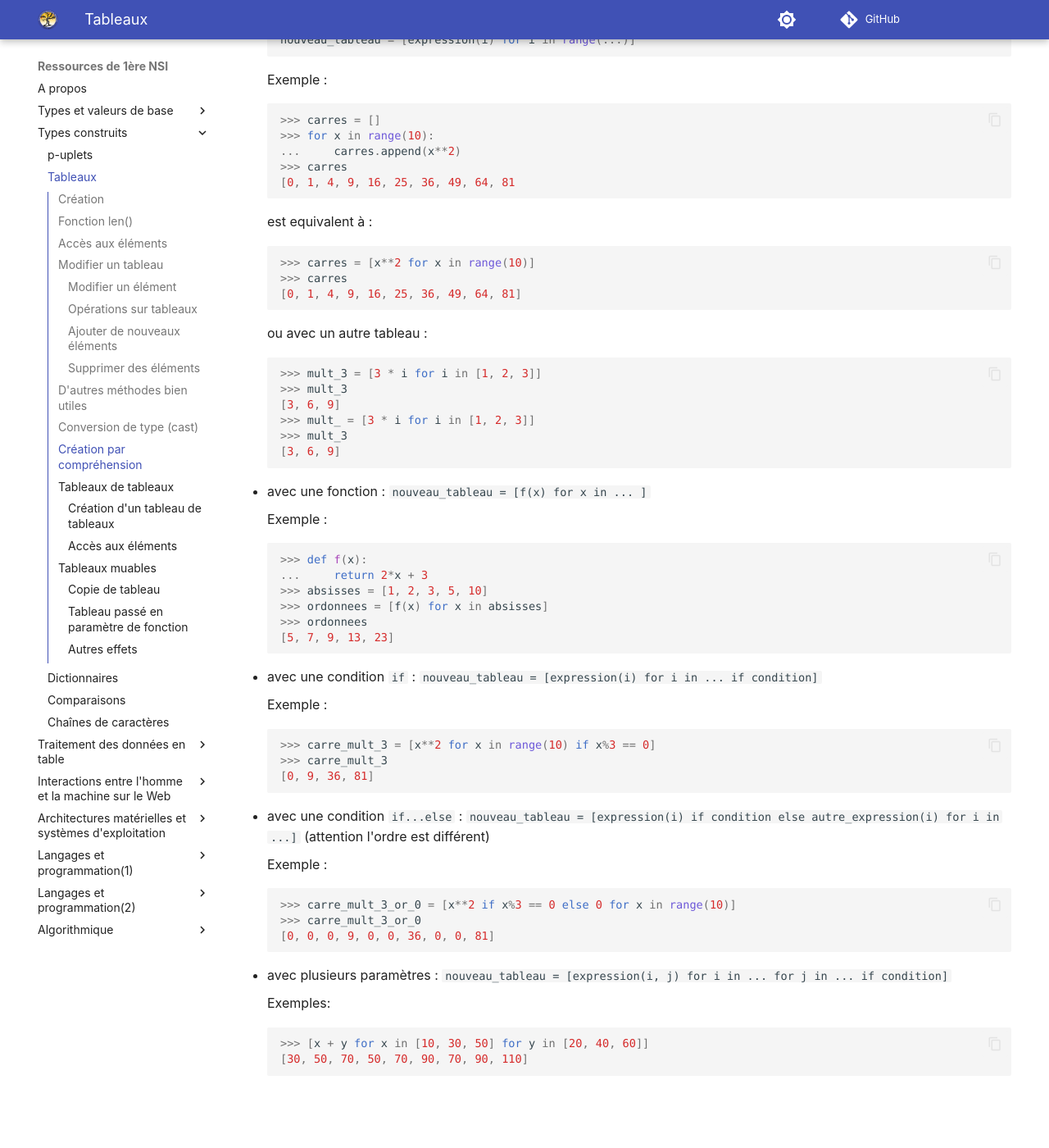
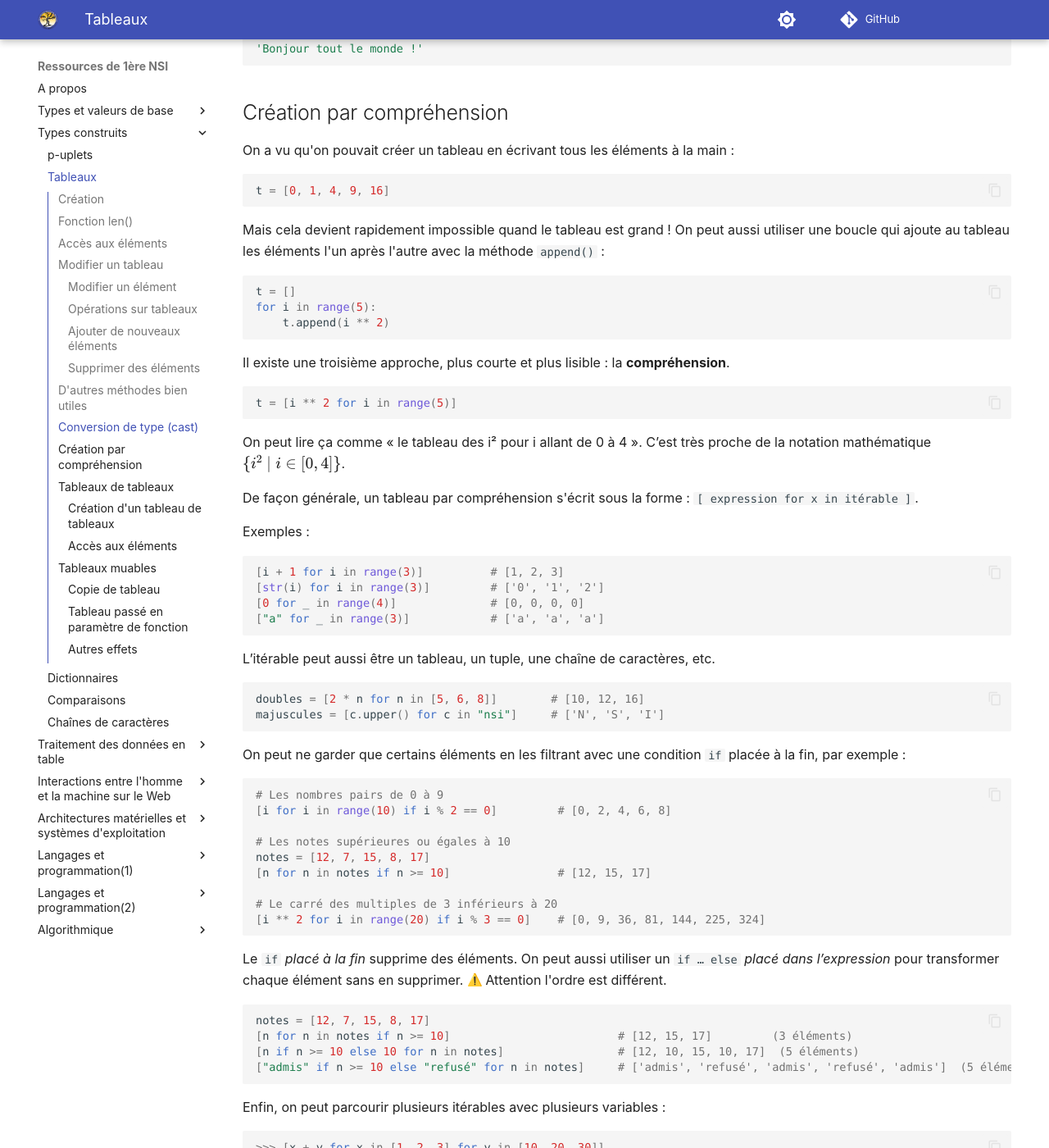
Before and after one commit to fab-perez/NSI-1, an MkDocs documentation site: the page built from docs/types-construits/2-tableaux.md, in a window 1280 px wide and 1400 px high, scrolled down 6918 px. Shown: the whole window at 82% size. Built offline with MkDocs 1.6.1 and Material for MkDocs 9.7.7, drawn with Linux system fonts in a browser that asks for light colours; emoji names are drawn with the system emoji font; comment, search, counter and statistics services are not loaded; some of the changed text lies outside the part shown.

Commit message:
Add files via upload

````diff
--- a/docs/types-construits/2-tableaux.md
+++ b/docs/types-construits/2-tableaux.md
@@ -99,6 +99,21 @@ Lorsqu'aucun indice n'est indiqué à gauche ou à droite du symbole deux-points
 ['a', 'b', 'c', 'd', 'e', 'f']
 ```
 
+On peut aussi avoir un troisième paramètre dans une tranche pour indiquer un pas (*step*) sur le modèle `t[début:fin:pas]` :
+
+``` py
+>>> t = ['a', 'b', 'c', 'd', 'e', 'f']
+>>> t[1:5:2]
+['b', 'd' ]
+```
+
+... ce qui donne la célèbre formule pour inverser l'ordre des éléments d'un tableau (ou d'un chaîne de caractères) :
+
+``` py
+>>> t[::-1]
+['f', 'e', 'd', 'c', 'b', 'a']
+```
+
 Il est aussi possible de disperser, ou « déballer », un tableau en affectant tous ses éléments dans plusieurs variables :
 
 ``` py
@@ -323,7 +338,7 @@ Enfin, `dir(list)` et `help(list)` permet d'obtenir la liste des méthodes dispo
 
 ##	Conversion de type (cast)
 
-Comme la fonction `tuple()`, la fonction `list()` prend en argument un objet séquentiel (une chaine de caractère par exemple) et renvoie le tableau correspondant :
+Comme la fonction `tuple()`, la fonction `list()` prend en argument une séquence (un tuple ou une chaine de caractère, etc.) et renvoie le tableau correspondant :
 
 
 ``` py
@@ -333,19 +348,19 @@ Comme la fonction `tuple()`, la fonction `list()` prend en argument un objet sé
 [1, 2, 3]
 ```
 
-On peut créer un tableau vide avec la fonction list() sans argument.
+On peut créer un tableau vide avec la fonction `list()` sans argument.
 ``` py
 t_vide = list()
 ```
 
-Nous avons déjà vu l'utilisation de la fonction `range()` . Lorsqu'elle est utilisée en combinaison avec la fonction list(), on obtient une tableau d'entiers. Par exemple :
+Nous avons déjà vu l'utilisation de la fonction `range()` . Lorsqu'elle est utilisée en combinaison avec la fonction `list()`, on obtient une tableau d'entiers. Par exemple :
 
 ``` py
 >>> list(range(10))
 [0, 1, 2, 3, 4, 5, 6, 7, 8, 9]
 ```
 
-La méthode `.split()` permet de découper une chaîne en tableau avec un séparateur  : `chaine.split(separateur)`.
+La méthode `split()` permet de découper une chaîne en tableau avec un séparateur  : `chaine.split(separateur)`.
 
 ``` py
 >>> chaine = 'Bonjour tout le monde !'
@@ -353,7 +368,7 @@ La méthode `.split()` permet de découper une chaîne en tableau avec un sépar
 ['Bonjour', 'tout', 'le', 'monde', '!']
 ```
 
-Réciproquement la méthode `.join()` permet de convertir un tableau en chaîne de caractères en insérant le paramètre entre les éléments du tableau: `elementSeparateur.join(t)```.
+Réciproquement la méthode `join()` permet de convertir un tableau en chaîne de caractères en insérant le paramètre entre les éléments du tableau: `elementSeparateur.join(t)```.
 
 ``` py
 >>> t = ['Bonjour', 'tout', 'le', 'monde', '!']
@@ -363,129 +378,198 @@ Réciproquement la méthode `.join()` permet de convertir un tableau en chaîne
 
 ##	Création par compréhension
 
-Il est possible de créer un tableau par compréhension en utilisant l'une de ces syntaxes :
+On a vu qu'on pouvait créer un tableau en écrivant tous les éléments à la main :
 
--   avec une expression sur les valeurs dans un `ancien_tableau` ou d'une fonction `range` :
-    ```py
-    nouveau_tableau = [expression(i) for i in ancien_tableau]
-    nouveau_tableau = [expression(i) for i in range(...)]
-    ```
+``` py
+t = [0, 1, 4, 9, 16]
+```
 
-    Exemple :
+Mais cela devient rapidement impossible quand le tableau est grand ! On peut aussi utiliser une boucle qui ajoute au tableau les éléments l'un après l'autre avec la méthode `append()` :
+
+``` py
+t = []
+for i in range(5):
+    t.append(i ** 2)
+```
+
+Il existe une troisième approche, plus courte et plus lisible : la **compréhension**.
+
+``` py
+t = [i ** 2 for i in range(5)]
+```
+On peut lire ça comme « le tableau des i² pour i allant de 0 à 4 ». C’est très proche de la notation mathématique $\{i^2 \mid i \in [0, 4]\}$.
+
+De façon générale, un tableau par compréhension s'écrit sous la forme : `[ expression  for x in  itérable ]`.
+
+
+Exemples :
+``` py
+[i + 1 for i in range(3)]          # [1, 2, 3]
+[str(i) for i in range(3)]         # ['0', '1', '2']
+[0 for _ in range(4)]              # [0, 0, 0, 0]
+["a" for _ in range(3)]            # ['a', 'a', 'a']
+```
+
+L’itérable peut aussi être un tableau, un tuple, une chaîne de caractères, etc.
+
+``` py
+doubles = [2 * n for n in [5, 6, 8]]        # [10, 12, 16]
+majuscules = [c.upper() for c in "nsi"]     # ['N', 'S', 'I']
+```
+
+On peut ne garder que certains éléments en les filtrant avec une condition `if` placée à la fin, par exemple :
+
+``` py
+# Les nombres pairs de 0 à 9
+[i for i in range(10) if i % 2 == 0]         # [0, 2, 4, 6, 8]
+
+# Les notes supérieures ou égales à 10
+notes = [12, 7, 15, 8, 17]
+[n for n in notes if n >= 10]                # [12, 15, 17]
+
+# Le carré des multiples de 3 inférieurs à 20
+[i ** 2 for i in range(20) if i % 3 == 0]    # [0, 9, 36, 81, 144, 225, 324]
+```
+
+
+Le `if` _placé à la fin_ supprime des éléments. On peut aussi utiliser un `if … else` _placé dans l’expression_ pour transformer chaque élément sans en supprimer. :warning: Attention l'ordre est différent.
+
+``` py
+notes = [12, 7, 15, 8, 17]
+[n for n in notes if n >= 10]                         # [12, 15, 17]         (3 éléments)
+[n if n >= 10 else 10 for n in notes]                 # [12, 10, 15, 10, 17]  (5 éléments)
+["admis" if n >= 10 else "refusé" for n in notes]     # ['admis', 'refusé', 'admis', 'refusé', 'admis']  (5 éléments)
+```
+
+
+Enfin, on peut parcourir plusieurs itérables avec plusieurs variables :
+
+``` py
+>>> [x + y for x in [1, 2, 3] for y in [10, 20, 30]]
+[11, 21, 31, 12, 22, 32, 13, 23, 33]
+ >>> [(x, y) for x in range(2) for y in 'ab']
+ [(0, 'a'), (0, 'b'),  (1, 'a'), (1, 'b')]
+```
+
+
+!!! abstract "Cours"
+    On peut créer un **tableau par compréhension** en utilisant les syntaxes suivantes :
     ``` py
-    >>> carres = []
-    >>> for x in range(10):
-    ...     carres.append(x**2)
-    >>> carres
-    [0, 1, 4, 9, 16, 25, 36, 49, 64, 81
-    ```
-    est equivalent à :
-    ``` py
-    >>> carres = [x**2 for x in range(10)]
-    >>> carres
-    [0, 1, 4, 9, 16, 25, 36, 49, 64, 81]
-    ```
-    ou avec un autre tableau :
-    ``` py
-    >>> mult_3 = [3 * i for i in [1, 2, 3]]
-    >>> mult_3
-    [3, 6, 9]
-    >>> mult_ = [3 * i for i in [1, 2, 3]]
-    >>> mult_3
-    [3, 6, 9]
-    ```
-
--   avec une fonction : ``` nouveau_tableau = [f(x) for x in ... ] ```
-
-    Exemple :
-
-    ``` python
-    >>> def f(x):
-    ...     return 2*x + 3
-    >>> absisses = [1, 2, 3, 5, 10]
-    >>> ordonnees = [f(x) for x in absisses]
-    >>> ordonnees
-    [5, 7, 9, 13, 23]
+    [ expression  for x in  itérable ]
+    [ expression  for x in  itérable  if  condition ]
+    [ expression if condition else autre_expression for x in  itérable ]
+    [ expression(x, y) for x in itérable1 for y in  itérable2]
     ```
 
 
--   avec une condition `if` : ``` nouveau_tableau = [expression(i) for i in ... if condition] ```
 
-    Exemple :
-    ``` py
-    >>> carre_mult_3 = [x**2 for x in range(10) if x%3 == 0]
-    >>> carre_mult_3
-    [0, 9, 36, 81]
+
+!!! question "Exercice corrigé"
+	Donner la valeur de chaque expression.
+
+    ```python
+    a = [3 * i for i in range(5)]
+    b = [i for i in range(1, 20) if i % 5 == 0]
+    c = [len(m) for m in ["nsi", "python", "tableau"]]
+    d = ["pair" if i % 2 == 0 else "impair" for i in range(4)]
     ```
 
--   avec une condition `if...else` : ``` nouveau_tableau = [expression(i) if condition else autre_expression(i) for i in ...] ```
-    (attention l'ordre est différent)
-
-    Exemple :
+??? Success "Réponse"
 
     ``` py
-    >>> carre_mult_3_or_0 = [x**2 if x%3 == 0 else 0 for x in range(10)]
-    >>> carre_mult_3_or_0
-    [0, 0, 0, 9, 0, 0, 36, 0, 0, 81]
+    a = [0, 3, 6, 9, 12]
+    b = [5, 10, 15]
+    c = [3, 6, 7]
+    d = ['pair', 'impair', 'pair', 'impair']
     ```
 
--   avec plusieurs paramètres  : ``` nouveau_tableau = [expression(i, j) for i in ... for j in ... if condition] ```
 
-    Exemples:
+!!! question "Exercice corrigé"
+    Réécrire chaque boucle sous forme de compréhension.
+
+    ```python
+    # a)
+    t = []
+    for i in range(10):
+        t.append(i * i + 1)
+
+    # b)
+    t = []
+    for mot in ["chat", "chien", "souris"]:
+        if len(mot) > 4:
+            t.append(mot.upper())
+    ```
+
+??? Success "Réponse"
+
     ``` py
-    >>> [x + y for x in [10, 30, 50] for y in [20, 40, 60]]
-    [30, 50, 70, 50, 70, 90, 70, 90, 110]
+    # a)
+    t = [i * i + 1 for i in range(10)]
+
+    # b)
+    t = [mot.upper() for mot in ["chat", "chien", "souris"] if len(mot) > 4]
+    # ['CHIEN', 'SOURIS']
     ```
+
 
 ##	Tableaux de tableaux
 
-Pour finir, il est tout à fait possible de construire des tableaux de p-uplets ou des tableaux de tableaux. Cette fonctionnalité peut parfois être très pratique.
+Il est tout à fait possible de construire un tableau qui contient d'autres tableaux. C'est un **tableau de tableaux**, appelé aussi **tableau à deux dimensions**, ou **matrice**.
 
 ###	Création d'un tableau de tableaux
 
-On peut créer un tableau qui contient des tableaux :
+Créons d'abord trois tableaux :
+
 ``` py
->>> t0 = [0, 0, 0]
->>> t1 = [1, 1, 1]
->>> t2 = [2, 2, 2]
->>> t = [t0, t1, t2]
->>> t
-[[0, 0, 0], [1, 1, 1], [2, 2, 2]]
+>>> t_0 = [0, 0, 0, 0]
+>>> t_1 = [1, 1, 1, 1]
+>>> t_2 = [2, 2, 2, 2]
 ```
 
-Il était possible d'écrire directement :
+On peut alors créer un tableau qui contient ces trois tableaux :
 ``` py
->>> t = [[0, 0, 0], [1, 1, 1], [2, 2, 2]]
+>>> t = [t_0, t_1, t_2]
 >>> t
-[[0, 0, 0], [1, 1, 1], [2, 2, 2]]
+[[0, 0, 0, 0], [1, 1, 1, 1], [2, 2, 2, 2]]
 ```
 
-Il est aussi possible de construire le tableau de tableaux ligne par ligne.
+... mais on pouvait aussi le créer directement :
 
 ``` py
->>> t = []
->>> for i in range(3):
-...     t_i = [i for j in range (3)]
-...     t.append(t_i)
-...
->>> t
-[[0, 0, 0], [1, 1, 1], [2, 2, 2]]
+>>> t = [[0, 0, 0, 0], [1, 1, 1, 1], [2, 2, 2, 2]]
 ```
 
-Ou par compréhension.
+... ou ligne par ligne dans un programme avec des boucles `for` imbriquées :
+
 ``` py
->>> t = [[i for j in range (3)] for i in range(3)]
->>> t
-[[0, 0, 0], [1, 1, 1], [2, 2, 2]]
+t = []
+for i in range(3):
+    t_i = []   # t_i = [i, i, i, i]
+    for j in range(4):
+         t_i.append(i)
+    t.append(t_i)
 ```
 
+... ou encore en écrivant `t_i` par compréhension :
+``` py
+t = []
+for i in range(3):
+    t_i = [i for j in range(4)]  # t_i = [i, i, i, i]
+    t.append(t_i)
+```
 
-par exemple, cette compréhension de tableaux combine les éléments de deux tableaux  s'ils ne sont pas égaux :
+... voire tout le tableau `t` par compréhension :
+
 ``` py
->>> table = [[x, y] for x in [1, 2, 3] for y in [3, 1, 4] if x != y]
->>> table
-[[1, 3], [1, 4], [2, 3], [2, 1], [2, 4], [3, 1], [3, 4]]
+t = [[i for j in range (4)] for i in range(3)]
 ```
+
+La compréhension interne construit une ligne, la compréhension externe construit le tableau de lignes.
+Par compréhension, les boucles `for j in ...` et `for i in ...` s'écrivent donc à l'inverse du programme avec des boucles imbriquées. :bug: C'est une cause fréquente d'erreur.
+
+:warning: Quand on écrit `[[ ... for j in ...] for i in ...]`, la variable `i` désigne le numéro de ligne (3 lignes dans l'exemple) et `j` le numéro de colonne (4 colonnes dans l'exemple).
+
+
 
 
 !!! question "Exercice corrigé"
@@ -545,7 +629,7 @@ On dit que cette matrice a 2 dimensions et est de taille 3 x 3. Les éléments s
 
 
 !!! question "Exercice corrigé"
-	Écrire une fonction `lucas(a, b, c)` prenant en paramètres 3 entiers relatifs `a`, `b` et `c` , vérifie par asserts que  `0 < a < b < c – a` et `b ≠ 2a` puis renvoie le carré magique 3x3 en utilisant la méthode d’Édouard Lucas sous forme d'un tableau de tableaux :
+	Écrire une fonction `lucas(a, b, c)` prenant en paramètres 3 entiers relatifs `a`, `b` et `c` , vérifie par asserts que  `0 < a < b < c – a` et `b ≠ 2a` puis renvoie le carré magique 3x3 en utilisant les formules d’Édouard Lucas sous forme d'un tableau de tableaux :
 
 
     ||||
@@ -726,7 +810,7 @@ Les deux variables `t` et `u` ne sont pas deux objets différents mais **deux no
 
 Pour copier un tableau , il faut créer une **copie explicite** du tableau initial.  Cela peut se faire de plusieurs manières[^2.6] :
 
-[^2.6]: :warning:Aucune de ces approches ne fonctionne pour un tableau de tableaux, il faut par exemple utiliser la méthode `.deepcopy()` du module `copy`.
+[^2.6]: :warning:Aucune de ces approches ne fonctionne pour un tableau de tableaux, il faut par exemple utiliser la méthode `deepcopy()` du module `copy`.
 
 - Avec `t[:]` qui créé une copie *des données* du tableau `t` (en opposition à une copie du tableau `t`) :
 ``` py
@@ -739,11 +823,10 @@ Pour copier un tableau , il faut créer une **copie explicite** du tableau initi
 >>> u = list(t)
 ```
 
-- Ou encore utiliser la méthode `.copy()` :
+- Ou encore utiliser la méthode `copy()` :
 ```
 >>> u = t.copy()
 ```
-
 
 
 ###	Tableau passé en paramètre de fonction
@@ -800,7 +883,7 @@ On peut initialiser un tableau avec une valeur par défaut pour tous les éléme
 [0, 0, 0]
 ```
 
-Mais attention à ne pas utiliser cette méthode pour des tableaux de tableaux :
+Mais attention à ne pas utiliser cette approche pour des tableaux de tableaux :
 ``` py
 >>> t = [[0] * 3] * 3
 >>> t
@@ -817,7 +900,7 @@ De la même façon, on ne doit pas définir une valeur par défaut de paramètre
 [^2.10]: Voir [https://docs.python.org/fr/3/tutorial/controlflow.html#default-argument-values](https://docs.python.org/fr/3/tutorial/controlflow.html#default-argument-values).
 
 ``` py
-def ajouter(a, L = []):
+def ajouter(a, L=[]):
     L.append(a)
     return L
 ```
````
Also changed, not shown: other parts of docs/types-construits/2-tableaux.md (+3 -3 lines).
